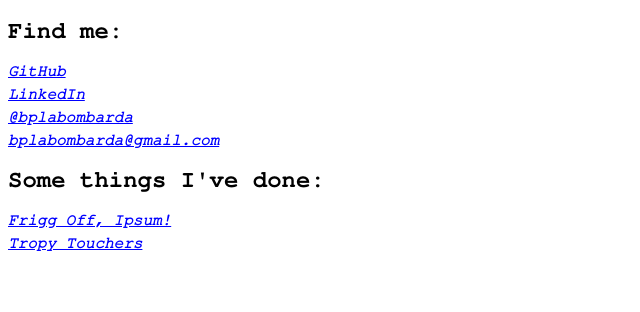
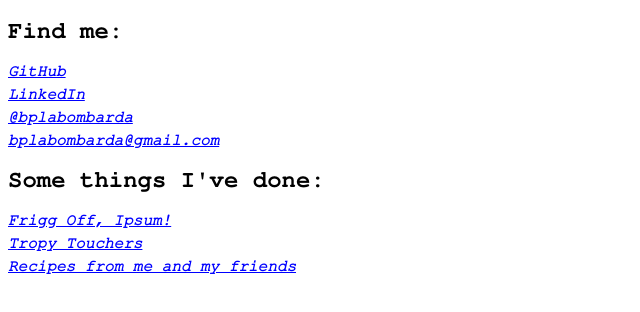
Before and after one commit to bplabombarda/bplabombarda.github.io, a website: page index.html in a window 1280 px wide. Shown: the part 56-368 px from the top of the page, without its empty margins (0-640 px from the left). Drawn offline with Linux system fonts and the light colour scheme.

Commit message:
Add shallot.party link

```diff
--- a/index.html
+++ b/index.html
@@ -50,6 +50,9 @@
                   <li>
                     <a href="https://bplabombarda.com/trophytouchers" target="_blank">Tropy Touchers</a>
                   </li>
+                  <li>
+                    <a href="https://shallot.party" target="_blank">Recipes from me and my friends</a>
+                  </li>
                 </ul>
             </div>
         </div>
```
